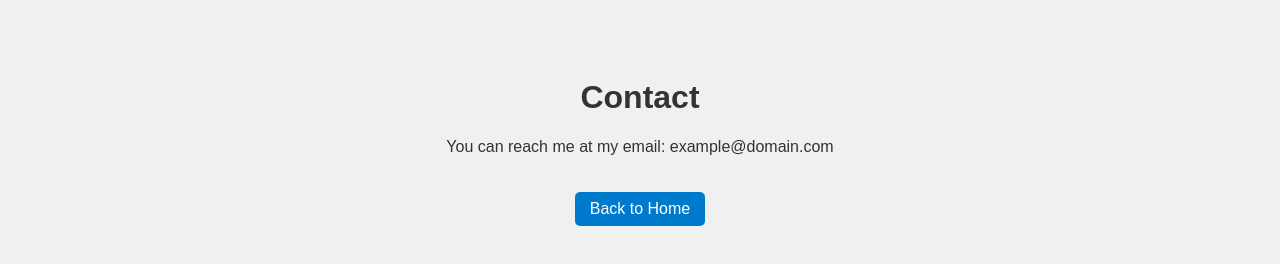
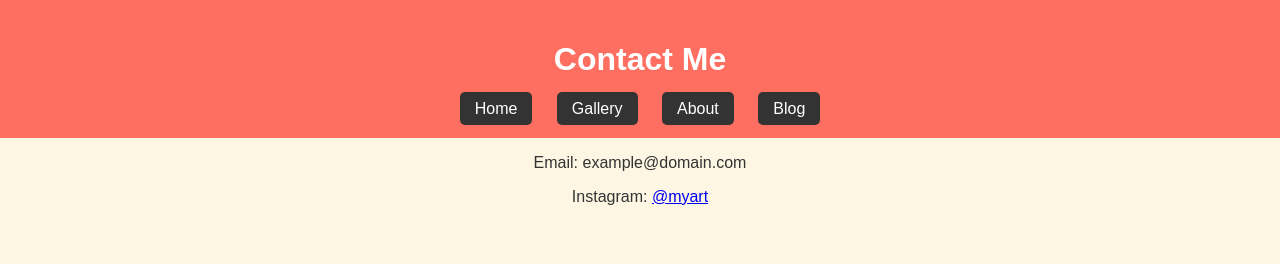
Before and after one commit to sajayasathish03/sajayasathish03.github.io, a plain HTML site: page contact/index.html in a window 1280 px wide. Drawn offline with Linux system fonts and the light colour scheme.

Commit message:
Update index.html

```diff
--- a/contact/index.html
+++ b/contact/index.html
@@ -2,15 +2,19 @@
 <html>
 <head>
     <title>Contact</title>
-    <style>
-        body { font-family: Arial; text-align: center; background: #f0f0f0; color: #333; padding: 50px;}
-        a { display: inline-block; margin-top: 20px; padding: 8px 15px; background: #007acc; color: white; text-decoration: none; border-radius: 5px;}
-        a:hover { background: #005f99;}
-    </style>
+    <link rel="stylesheet" href="../css/style.css">
 </head>
 <body>
-    <h1>Contact</h1>
-    <p>You can reach me at my email: example@domain.com</p>
-    <a href="../index.html">Back to Home</a>
+    <header>
+        <h1>Contact Me</h1>
+        <nav>
+            <a href="../index.html">Home</a>
+            <a href="../gallery/index.html">Gallery</a>
+            <a href="../about/index.html">About</a>
+            <a href="../blog/index.html">Blog</a>
+        </nav>
+    </header>
+    <p>Email: example@domain.com</p>
+    <p>Instagram: <a href="#">@myart</a></p>
 </body>
 </html>
```
